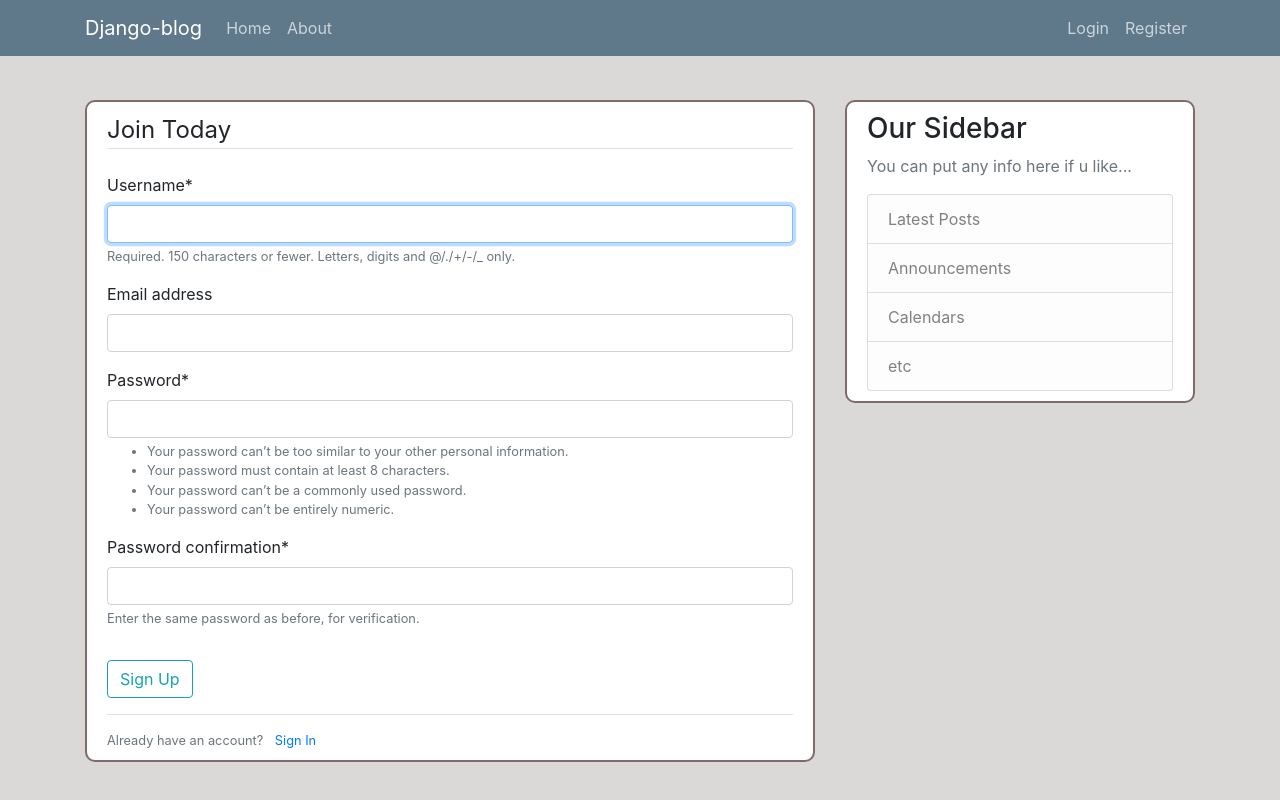
After one commit to DipuKP2001/django_blogApp, a Django app: page /register/ in a window 1280 px wide. The commit adds this page. Run offline with Django 3.2, Linux system fonts and the light colour scheme; some libraries are stand-ins or nearby versions.

Commit message:
user creation form

```diff
--- a/blog/settings.py
+++ b/blog/settings.py
@@ -38,6 +38,8 @@ INSTALLED_APPS = [
     'django.contrib.messages',
     'django.contrib.staticfiles',
     'blog_app.apps.BlogAppConfig',
+    'users.apps.UsersConfig',
+    'crispy_forms',
 ]
 
 MIDDLEWARE = [
@@ -119,3 +121,5 @@ USE_TZ = True
 # https://docs.djangoproject.com/en/3.0/howto/static-files/
 
 STATIC_URL = '/static/'
+
+CRISPY_TEMPLATE_PACK = 'bootstrap4'
--- a/blog/urls.py
+++ b/blog/urls.py
@@ -15,8 +15,10 @@ Including another URLconf
 """
 from django.contrib import admin
 from django.urls import path, include
+from users import views as user_view
 
 urlpatterns = [
     path('admin/', admin.site.urls),
     path('', include('blog_app.urls')),
+    path('register/', user_view.register, name="register"),
 ]
--- a/blog_app/templates/blog_app/base.html
+++ b/blog_app/templates/blog_app/base.html
@@ -23,7 +23,7 @@
                     </div>
                     <div class="navbar-nav">
                         <a href="#" class="nav-item nav-link">Login</a>
-                        <a href="#" class="nav-item nav-link">Register</a>
+                        <a href="{% url 'register' %}" class="nav-item nav-link">Register</a>
                     </div>
                 </div>
             </div>
--- /dev/null
+++ b/users/admin.py
@@ -0,0 +1,3 @@
+from django.contrib import admin
+
+# Register your models here.
--- /dev/null
+++ b/users/apps.py
@@ -0,0 +1,5 @@
+from django.apps import AppConfig
+
+
+class UsersConfig(AppConfig):
+    name = 'users'
--- /dev/null
+++ b/users/forms.py
@@ -0,0 +1,12 @@
+from django import forms
+from django.contrib.auth.models import User
+from django.contrib.auth.forms import UserCreationForm
+
+class UserRegistrationForm(UserCreationForm):
+
+    email = forms.EmailField
+
+    class Meta:
+
+        model = User
+        fields = ['username','email','password1','password2']
--- /dev/null
+++ b/users/models.py
@@ -0,0 +1,3 @@
+from django.db import models
+
+# Create your models here.
--- /dev/null
+++ b/users/templates/users/register.html
@@ -0,0 +1,19 @@
+{% extends 'blog_app/base.html' %}
+{% load crispy_forms_tags %}
+{% block content %}
+    <div class="content-section">
+        <form method="POST">
+            {% csrf_token %}
+            <fieldset class="form-group">
+                <legend class="border-bottom mb-4">Join Today</legend>
+                {{ form|crispy }}
+            </fieldset>
+            <div class="form-group">
+                <button class="btn btn-outline-info" type="submit">Sign Up</button>
+            </div>
+        </form>
+        <div class="border-top pt-3">
+            <small class="text-muted">Already have an account? <a class="ml-2" href="#">Sign In</a></small>
+        </div>
+    </div>
+{% endblock content %}
--- /dev/null
+++ b/users/tests.py
@@ -0,0 +1,3 @@
+from django.test import TestCase
+
+# Create your tests here.
--- /dev/null
+++ b/users/views.py
@@ -0,0 +1,17 @@
+from django.shortcuts import render, redirect
+from django.contrib import messages
+from .forms import UserRegistrationForm
+# Create your views here.
+
+def register(request):
+    if request.method == 'POST':
+        form = UserRegistrationForm(request.POST)
+        if form.is_valid():
+            form.save()
+            username = form.cleaned_data.get('username')
+            messages.success(request, f'Account created for {username}!')
+            return redirect("blog-home")
+    else:
+        form = UserRegistrationForm()
+    context = {'form':form}
+    return render(request, 'users/register.html', context)
```
Also changed, not shown: users/__init__.py (added), users/migrations/__init__.py (added).
